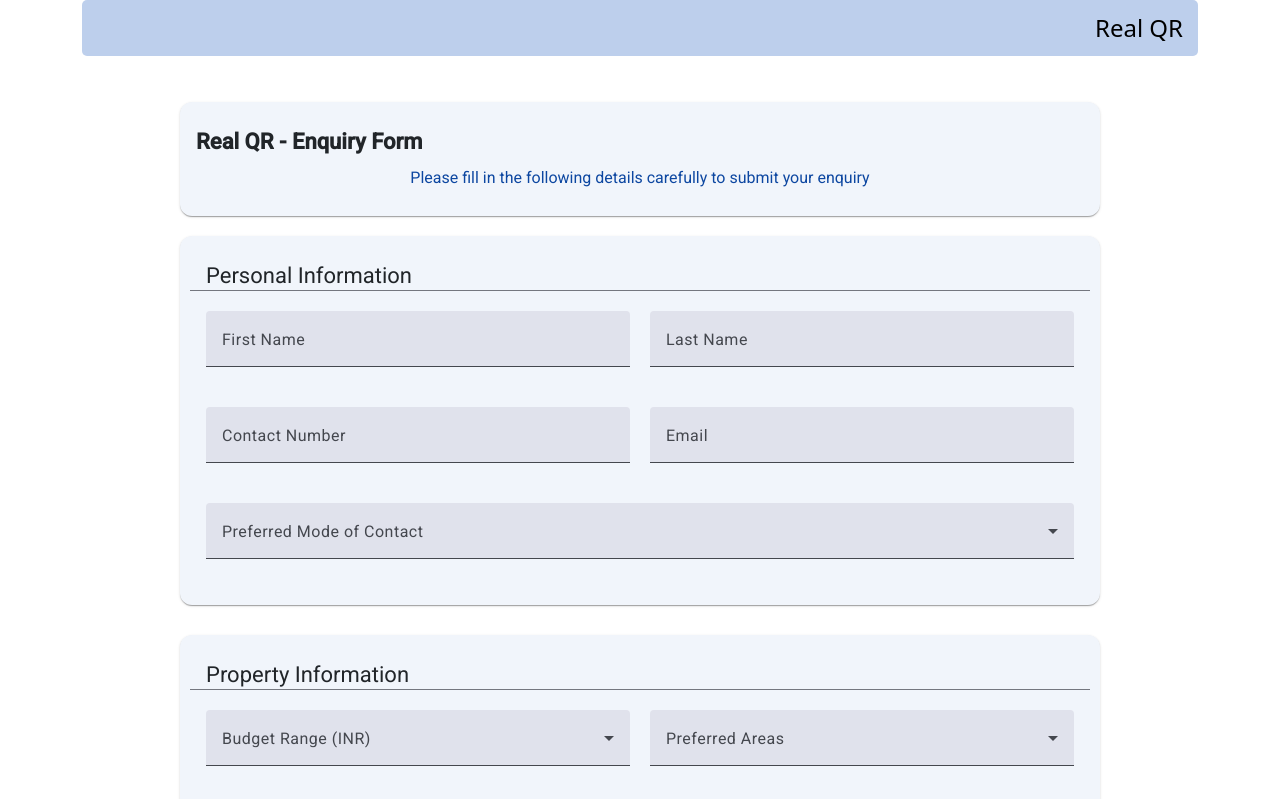
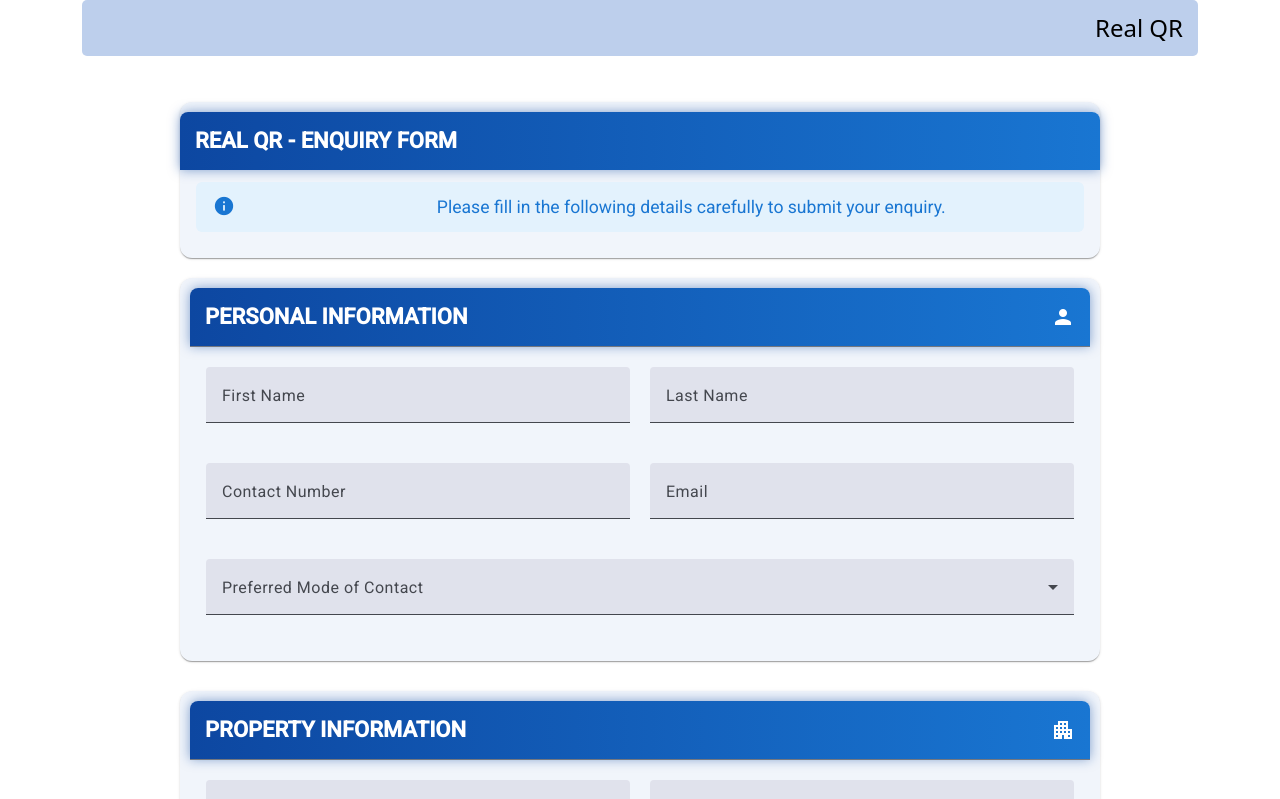
Before and after one commit to nitishtrivedi/realqr-frontend, an Angular app: page / in a window 1280 px wide. Shown: the top 799 px of the page. Built offline with nearby package versions, Linux system fonts and the light colour scheme; a web font is replaced by a local one.

Commit message:
feat: UI tweaks for personal‑info form

```diff
--- a/angular.json
+++ b/angular.json
@@ -94,5 +94,8 @@
         }
       }
     }
+  },
+  "cli": {
+    "analytics": false
   }
 }
--- a/src/app/components/form/form.component.css
+++ b/src/app/components/form/form.component.css
@@ -51,3 +51,138 @@
   justify-content: center;
   margin-top: 30px;
 }
+mat-card-header {
+  background-color: #4169e1;
+  padding: 15px;
+  border-radius: 8px 8px 0 0;
+}
+mat-card-title {
+  font-size: 22px;
+  font-weight: bold;
+  color: white;
+  text-align: center;
+  text-transform: uppercase;
+}
+mat-card-header {
+  box-shadow: 0px 4px 8px rgba(0, 0, 0, 0.2);
+}
+mat-card-header {
+  background: linear-gradient(90deg, #0d47a1, #1976d2);
+}
+mat-card-header:hover {
+  background: linear-gradient(90deg, #1976d2, #0d47a1);
+  transform: scale(1.02);
+  transition: all 0.3s ease-in-out;
+}
+mat-card-header {
+  box-shadow: 0px 0px 12px rgba(13, 71, 161, 0.5);
+}
+mat-card-title {
+  position: relative;
+  display: inline-block;
+}
+
+mat-card-title::after {
+  content: "";
+  position: absolute;
+  left: 0;
+  bottom: -5px;
+  width: 100%;
+  height: 3px;
+  background-color: white;
+  transform: scaleX(0);
+  transition: transform 0.3s ease-in-out;
+}
+
+mat-card-title:hover::after {
+  transform: scaleX(1);
+}
+@keyframes fadeIn {
+  from {
+    opacity: 0;
+    transform: translateY(-10px);
+  }
+  to {
+    opacity: 1;
+    transform: translateY(0);
+  }
+}
+
+mat-card-header {
+  animation: fadeIn 0.8s ease-in-out;
+}
+@keyframes bounce {
+  0%, 100% { transform: translateY(0); }
+  50% { transform: translateY(-5px); }
+}
+
+mat-card-title:hover {
+  animation: bounce 0.5s ease-in-out;
+}
+
+@keyframes sparkle {
+  0%,100% { transform: scale(1);   opacity:.9 }
+  50%     { transform: scale(1.4); opacity:.4 }
+}
+
+
+/* mat-card-title[data-icon]::before {
+  content: attr(data-icon);
+  margin-right: 8px;
+  animation: sparkle 1.5s infinite ease-in-out;
+  display: inline-block;
+
+  font-size: 1.1em;
+  line-height: 0;
+} */
+/* .icon-personal {
+  color: white;
+  margin-right: 8px;
+  animation: sparkle 1.5s infinite ease-in-out;
+  font-size: 1.1em;
+  line-height: 0;
+  display: inline-block;
+  text-shadow: 0 0 3px rgba(0,0,0,0.6);
+} */
+
+
+
+@keyframes sparkle {
+  0%, 100% { opacity: 1; transform: scale(1); }
+  50% { opacity: 0.7; transform: scale(1.2); }
+}
+
+
+mat-card-header {
+  animation: gradientShift 5s infinite alternate;
+}
+.instruction-text {
+  display: flex;
+  align-items: center;
+  background-color: #e3f2fd;
+  padding: 12px 16px;
+  border-radius: 6px;
+  color: #1976d2;
+  font-weight: normal;
+  font-size: 1.1rem;
+  margin-top: 12px;
+  margin-bottom: 20px;
+  overflow: hidden;
+  gap: 10px;
+}
+
+.instruction-icon {
+  font-size: 22px;
+  flex-shrink: 0;
+}
+
+.scrolling-text {
+  display: inline-block;
+  transform: translateX(100%);
+  animation: slide-in 8s linear forwards;
+}
+
+@keyframes slide-in {
+  from { transform: translateX(100%); }
+  to   { transform: translateX(0); }
+}
--- a/src/app/components/form/form.component.html
+++ b/src/app/components/form/form.component.html
@@ -1,21 +1,28 @@
 <div class="form-container">
   <mat-card class="intro-card mat-elevation-z4">
     <mat-card-header>
-      <mat-card-title><b>Real QR - Enquiry Form</b></mat-card-title>
+      <mat-card-title data-icon="🔳"><b>Real QR - Enquiry Form</b></mat-card-title>
     </mat-card-header>
     <mat-card-content>
-      <p class="intro-text">
-        Please fill in the following details carefully to submit your enquiry
-      </p>
+     <p class="instruction-text">
+  <mat-icon color="primary" class="instruction-icon">info</mat-icon>
+   <span class="scrolling-text">
+    Please fill in the following details carefully to submit your enquiry.
+  </span>
+</p>
+
+
     </mat-card-content>
   </mat-card>
 
   <form [formGroup]="enquiryForm" (ngSubmit)="onSubmit()" class="main-form">
     <!-- Personal Information Section -->
     <mat-card class="section-card mat-elevation-z4">
-      <mat-card-header>
-        <mat-card-title>Personal Information</mat-card-title>
-      </mat-card-header>
+      <mat-card-header style="display: flex; justify-content: space-between; align-items: center; width: 100%;">
+  <mat-card-title>Personal Information</mat-card-title>
+  <mat-icon style="color: white;">person</mat-icon>
+</mat-card-header>
+
       <mat-divider></mat-divider>
       <mat-card-content>
         <div class="form-grid">
@@ -56,9 +63,10 @@
 
     <!-- Property Information Section -->
     <mat-card class="section-card mat-elevation-z4">
-      <mat-card-header>
-        <mat-card-title>Property Information</mat-card-title>
-      </mat-card-header>
+     <mat-card-header style="display: flex; justify-content: space-between; align-items: center; width: 100%;">
+  <mat-card-title>Property Information</mat-card-title>
+  <mat-icon style="color: white;">apartment</mat-icon>
+</mat-card-header>
       <mat-divider></mat-divider>
       <mat-card-content>
         <div class="form-grid">
--- a/src/app/components/form/form.component.ts
+++ b/src/app/components/form/form.component.ts
@@ -10,6 +10,7 @@
 import { FormService } from '../../services/form.service';
 import Swal from 'sweetalert2';
 import { MatDividerModule } from '@angular/material/divider';
+import { MatIconModule } from '@angular/material/icon';
 
 @Component({
   selector: 'app-form',
@@ -23,6 +24,7 @@
     NgFor,
     ReactiveFormsModule,
     MatDividerModule,
+    MatIconModule,
   ],
   templateUrl: './form.component.html',
   styleUrl: './form.component.css',
```
Also changed, not shown: 1 other file (tests, documents, lock files or other folders).
